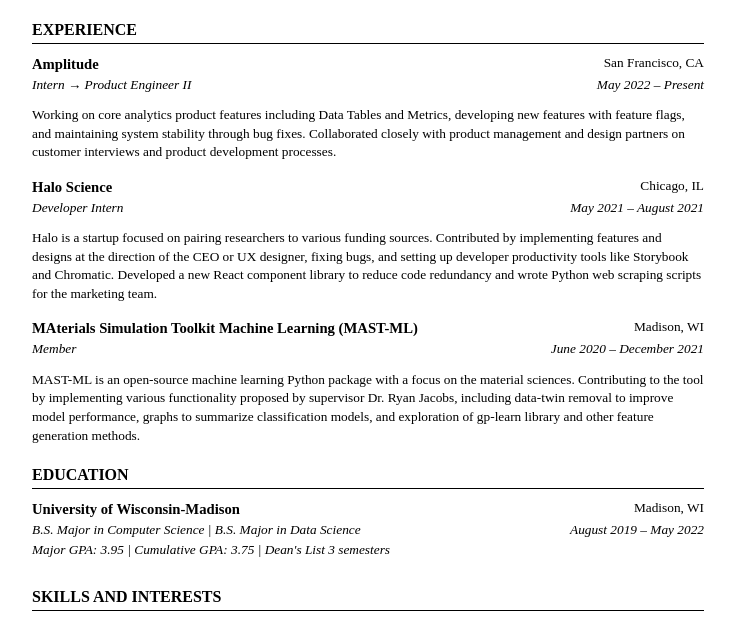
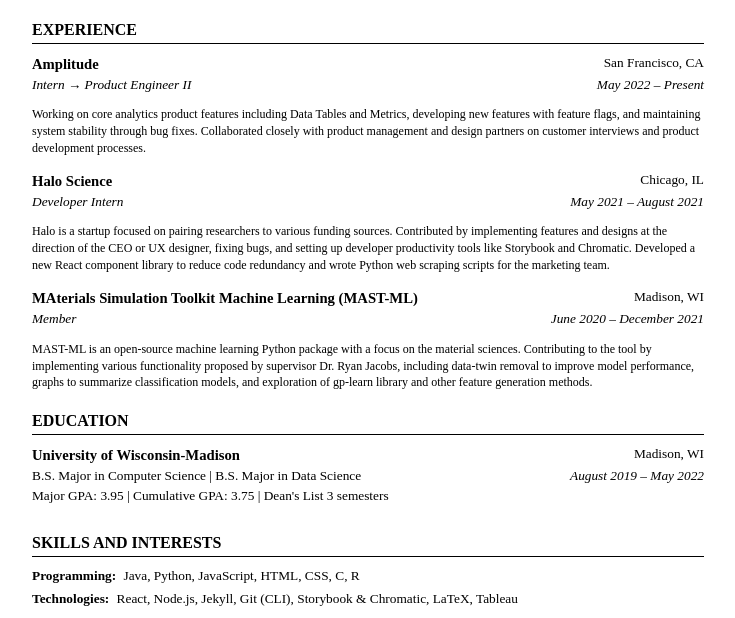
Before and after one commit to Avery2/normal-resume, a website: page Justin_Avery_Chan_Resume.html in a window 1280 px wide. Shown: the part 171-789 px from the top of the page, without its empty margins (272-1007 px from the left). Drawn offline with Linux system fonts and the light colour scheme.

Commit message:
style: style updests

```diff
--- a/print.css
+++ b/print.css
@@ -95,8 +95,8 @@
 }
 
 .job-title {
+    font-size: 10pt;
     font-style: italic;
-    font-size: 10pt;
     grid-column: 1;
     grid-row: 2;
     justify-self: start;
@@ -112,7 +112,7 @@
 
 .job p {
     margin: 0.3em 0;
-    font-size: 10pt;
+    font-size: 9pt;
 }
 
 .job ul {
@@ -122,7 +122,7 @@
 
 .job li {
     margin-bottom: 0.1em;
-    font-size: 10pt;
+    font-size: 9pt;
 }
 
 /* Education section */
@@ -157,7 +157,6 @@
 }
 
 .degree-title {
-    font-style: italic;
     font-size: 10pt;
     grid-column: 1;
     grid-row: 2;
@@ -174,7 +173,6 @@
 
 .gpa {
     font-size: 10pt;
-    font-style: italic;
     grid-column: 1;
     grid-row: 3;
     justify-self: start;
```
